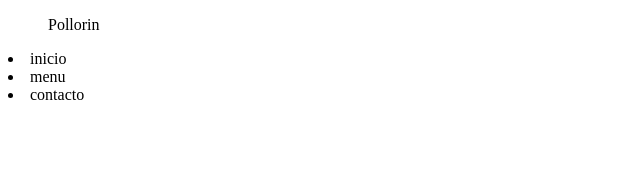
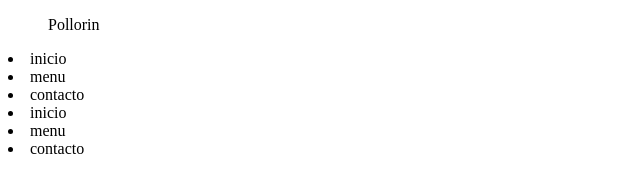
Before and after one commit to tomassogross/Pollorin, a plain HTML site: page index.html in a window 1280 px wide. Shown: the whole page, without its empty margins (0-640 px from the left). Drawn offline with Linux system fonts and the light colour scheme.

Commit message:
1era modificacion

```diff
--- a/index.html
+++ b/index.html
@@ -15,7 +15,11 @@
         <li>contacto</li>
     </main>
     <footer>
-
+        <nav>
+            <li>inicio</li>
+            <li>menu</li>
+            <li>contacto</li>
+        </nav>
     </footer>
     </body>
 </html>
```
